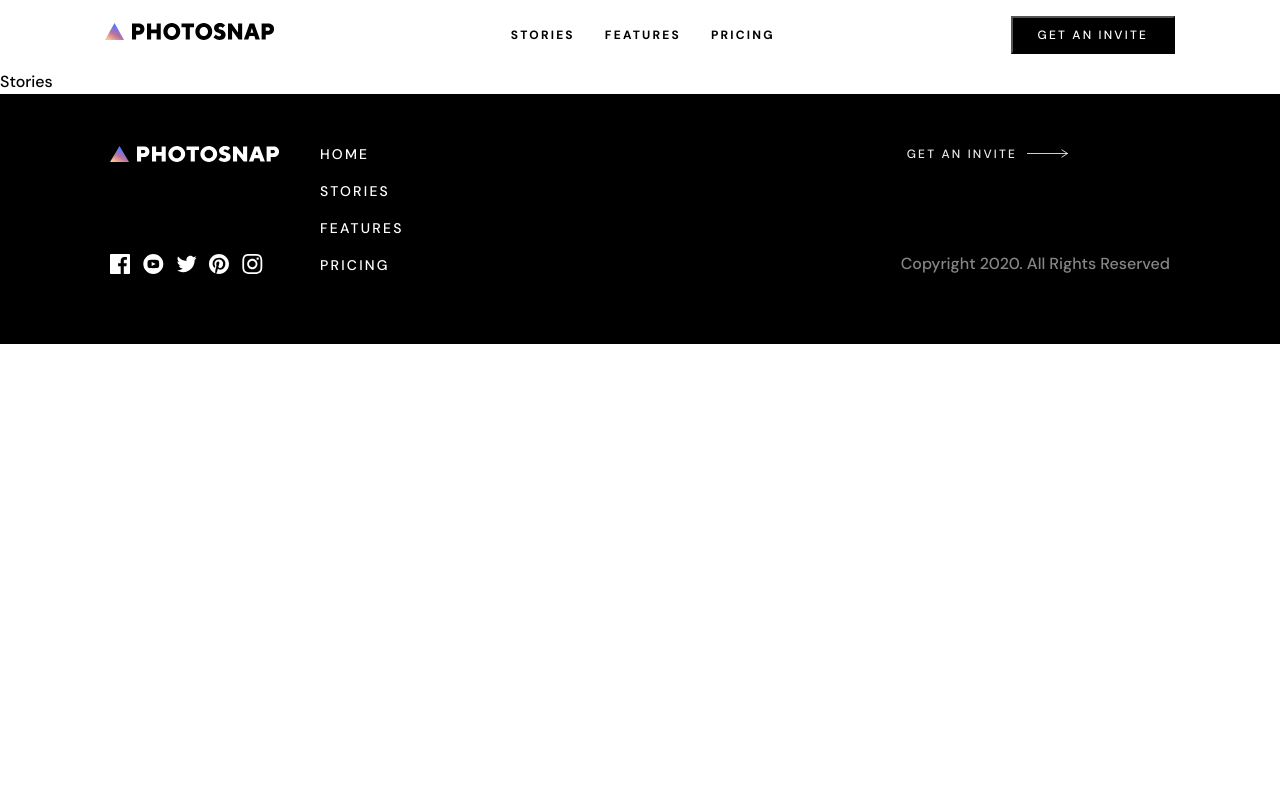
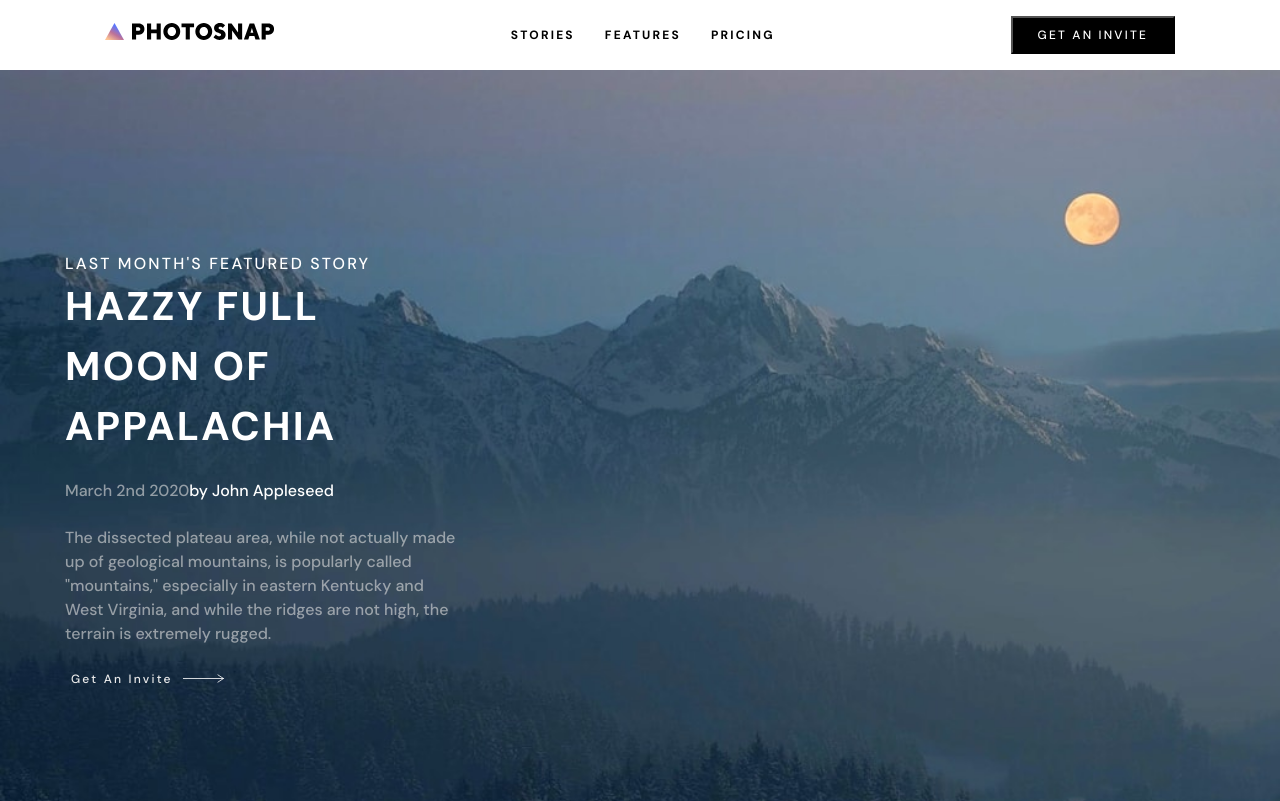
Before and after one commit to Silkiercomet/photosnap-app, a Next.js app: page /stories in a window 1280 px wide. Shown: the top 801 px of the page. Built offline with nearby package versions, Linux system fonts and the light colour scheme.

Commit message:
features and stories pages are now rendered

```diff
--- /dev/null
+++ b/components/enviroment/Hero.js
@@ -0,0 +1,23 @@
+import React from 'react'
+import ArrowButton from "../microComponents/ArrowButton"
+import style from "../../styles/components/hero.module.css"
+const Hero = () => {
+  return (
+    <section className={style.hero}>
+        <div className={style.hero__text}>
+            <span className={style.subtitle}>LAST MONTH'S FEATURED STORY</span>
+            <h1 className={style.title}>HAZZY FULL MOON OF APPALACHIA</h1>
+            <p className={style.info}>
+                <span >March 2nd 2020</span>
+                <span className={style.author}>by John Appleseed</span>
+            </p>
+            <p>
+            The dissected plateau area, while not actually made up of geological mountains, is popularly called "mountains," especially in eastern Kentucky and West Virginia, and while the ridges are not high, the terrain is extremely rugged.
+            </p>
+            <ArrowButton text='Get An Invite' isBlack={false}/>
+        </div>
+    </section>
+  )
+}
+
+export default Hero
--- a/components/enviroment/InfoCard.js
+++ b/components/enviroment/InfoCard.js
@@ -5,7 +5,7 @@ const InfoCard = ({img = "/images/embed.svg", title = "Available to Embed", text
   return (
     <div className={style.card}>
         <figure>
-            <Image src={"/"+img} height={62} width={72} />
+            <Image layout="intrinsic" src={"/"+img} height={62} width={72} />
         </figure>
         <p className={style.header}>{title}</p>
         <p className={style.para}>{text}</p>
--- a/pages/stories/index.js
+++ b/pages/stories/index.js
@@ -1,9 +1,31 @@
 import React from 'react'
+import Grid from '../../components/enviroment/Grid'
+import Hero from '../../components/enviroment/Hero'
+import ArticleCard from '../../components/enviroment/ArticleCard'
+import { getData, getPath } from "../../utils/functions"
+const Stories = (props) => {
 
-const Stories = () => {
   return (
-    <div>Stories</div>
+    <>
+    <Hero />
+    <Grid>
+          {props.articles.map((e,i) => <ArticleCard key={i} img={e.image} author = {e.Author} title = {e.title}/>)}
+    </Grid>
+    </>
   )
 }
 
 export default Stories
+
+export async function getStaticProps(context) {
+  const filepath = getPath()
+  const data = getData(filepath)
+
+  const articleCard = data.articles
+
+  return {
+    props: {
+      articles:articleCard
+    }
+  }
+}
--- /dev/null
+++ b/styles/components/hero.module.css
@@ -0,0 +1,36 @@
+.hero{
+    display: flex;
+    min-height: 100vh;
+    background-image: url(/images/moon-of-appalacia.jpg);
+    background-position: center;
+    background-size: cover;
+}
+.hero__text{
+    max-width: 1150px;
+    width: 100%;
+    margin:  auto;
+}
+.hero__text > * {
+    max-width: 400px;
+
+}
+.hero__text > p {
+    color: var(--gray);
+
+}
+.title, .subtitle, .author{
+    color: white;
+}
+.title, .subtitle{
+    letter-spacing: 2.2px;
+}
+.title{
+    font-size: 40px;
+    max-width: 10ch;
+}
+.hero__text p.info{
+    margin: 23px 0;
+}
+p.info + p{
+    margin-bottom: 23px;
+}
```
Also changed, not shown: pages/features/index.js (+18 -7 lines), styles/components/banner.module.css (+25 -1 lines).
